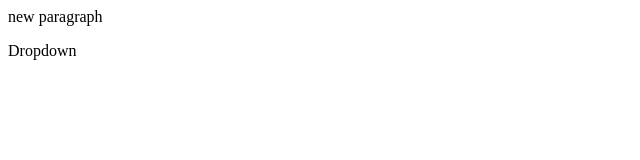
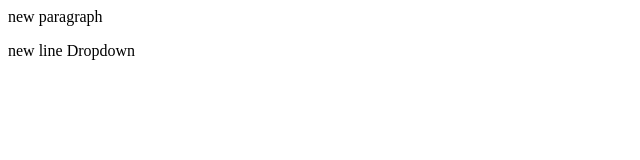
Before and after one commit to aarushnargund/LOCALREPO2, a plain HTML site: page index.html in a window 1280 px wide. Shown: the full height of the page, 0-640 px from the left. Drawn offline with Linux system fonts and the light colour scheme.

```diff
--- a/index.html
+++ b/index.html
@@ -1,2 +1,2 @@
 <p> new paragraph</p>
-<p> Dropdown</p>
+<p> new line Dropdown</p>
```
